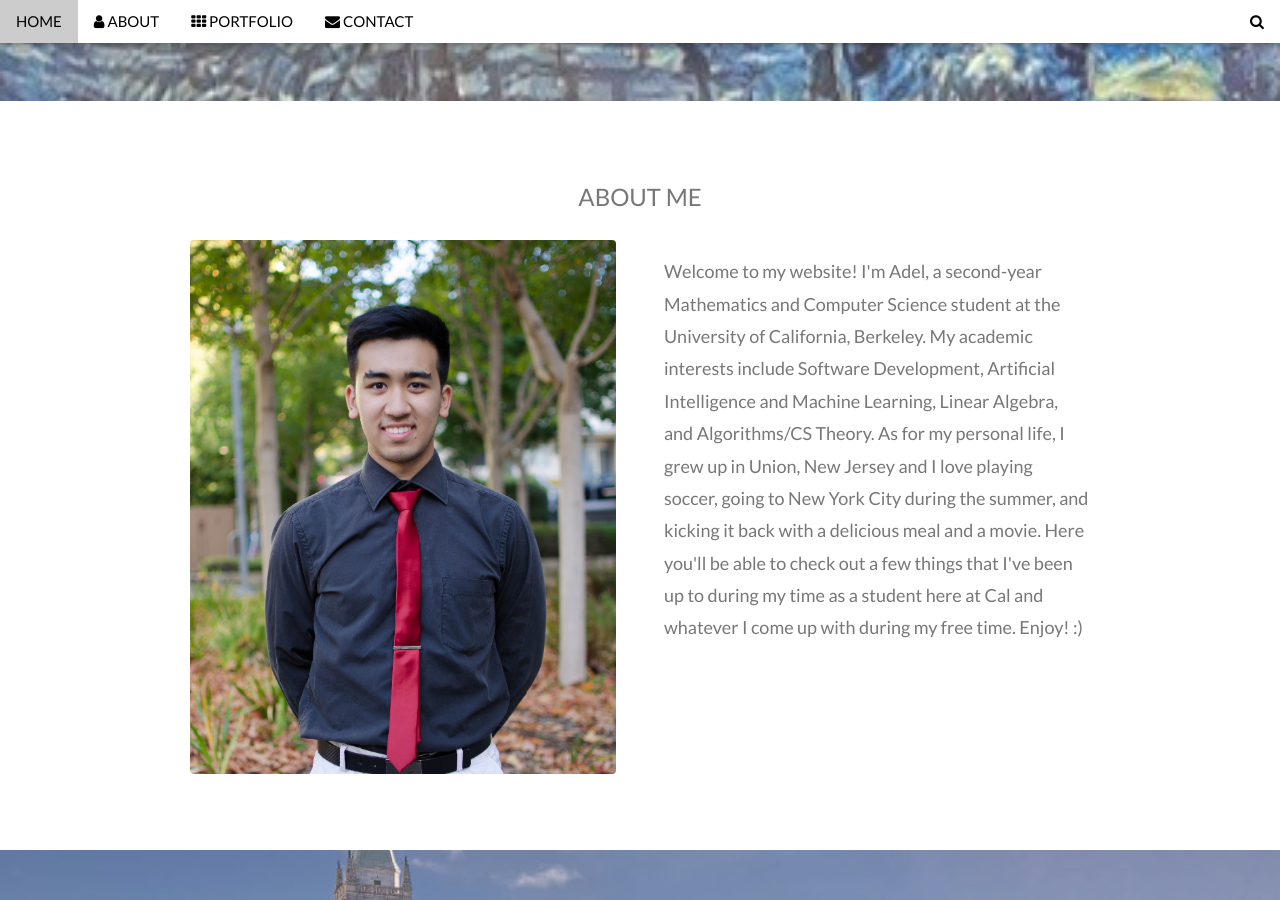
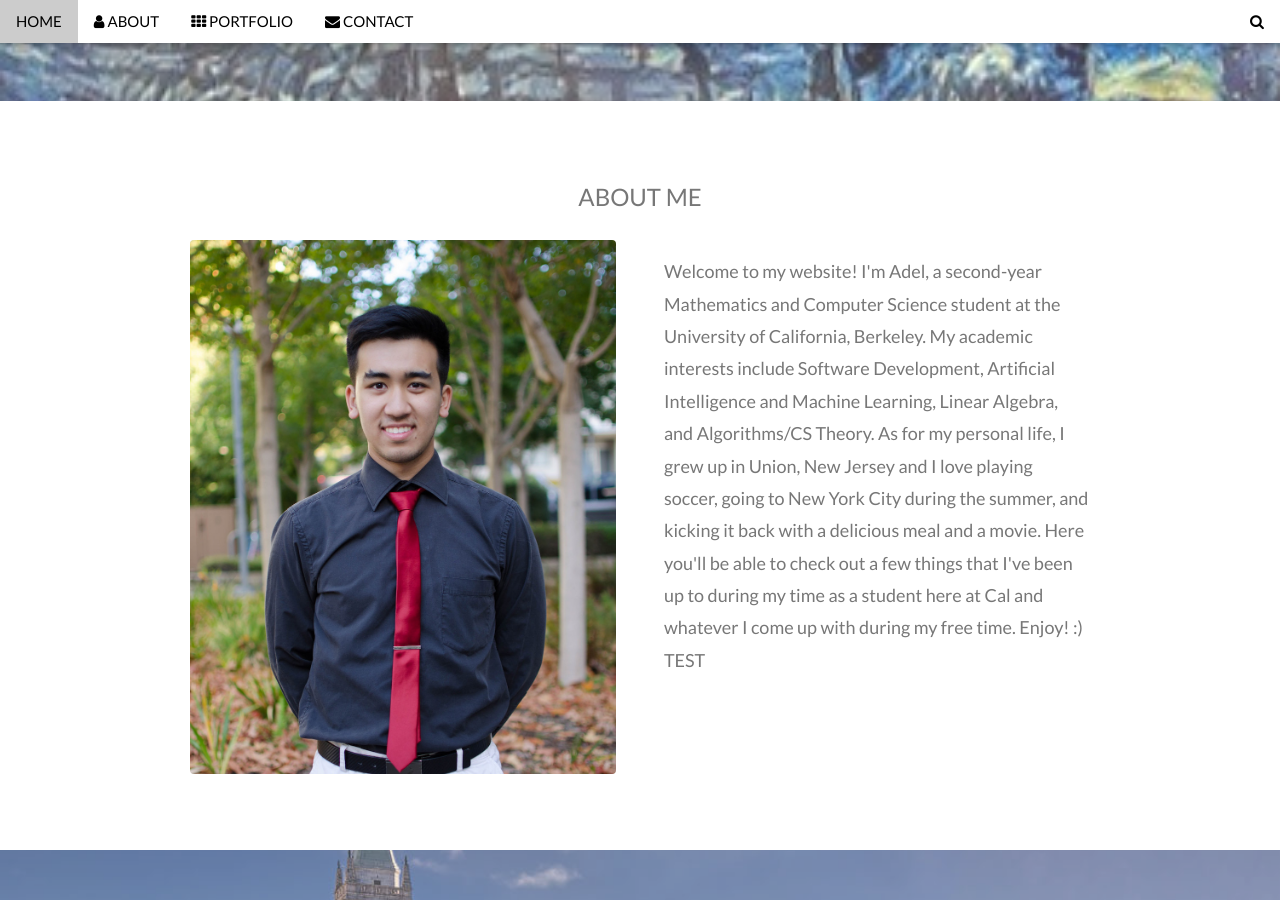
Before and after one commit to asetoodehnia/asetoodehnia.github.io, a Jekyll site: the page index.html, which Jekyll copies as it is, in a window 1280 px wide and 900 px high, scrolled down 799 px. Built offline with Jekyll 4.4.1, drawn with Linux system fonts in a browser that asks for light colours.

Commit message:
trying new image

```diff
--- a/index.html
+++ b/index.html
@@ -101,12 +101,12 @@
   <div class="w3-row">
     <div class="w3-col m6 w3-center w3-padding-large">
 <!--       <p><b><i class="fa fa-user w3-margin-right"></i>My Name</b></p><br> -->
-      <img src="me.jpg" class="w3-round w3-image" alt="Photo of Me" width="500" height="333">
+      <img src="me2.jpg" class="w3-round w3-image" alt="Photo of Me" width="500" height="333">
     </div>
 
     <!-- Hide this text on small devices -->
     <div class="w3-col m6 w3-padding-large">
-      <p><font size="4">Welcome to my website! I'm Adel, a second-year Mathematics and Computer Science student at the University of California, Berkeley.  My academic interests include Software Development, Artificial Intelligence and Machine Learning, Linear Algebra, and Algorithms/CS Theory.  As for my personal life, I grew up in Union, New Jersey and I love playing soccer, going to New York City during the summer, and kicking it back with a delicious meal and a movie.  Here you'll be able to check out a few things that I've been up to during my time as a student here at Cal and whatever I come up with during my free time.  Enjoy! :)</font></p>
+      <p><font size="4">Welcome to my website! I'm Adel, a second-year Mathematics and Computer Science student at the University of California, Berkeley.  My academic interests include Software Development, Artificial Intelligence and Machine Learning, Linear Algebra, and Algorithms/CS Theory.  As for my personal life, I grew up in Union, New Jersey and I love playing soccer, going to New York City during the summer, and kicking it back with a delicious meal and a movie.  Here you'll be able to check out a few things that I've been up to during my time as a student here at Cal and whatever I come up with during my free time.  Enjoy! :) TEST</font></p>
     </div>
   </div>
   <!-- <p class="w3-large w3-center w3-padding-16">Stuff I do:</p>
```
